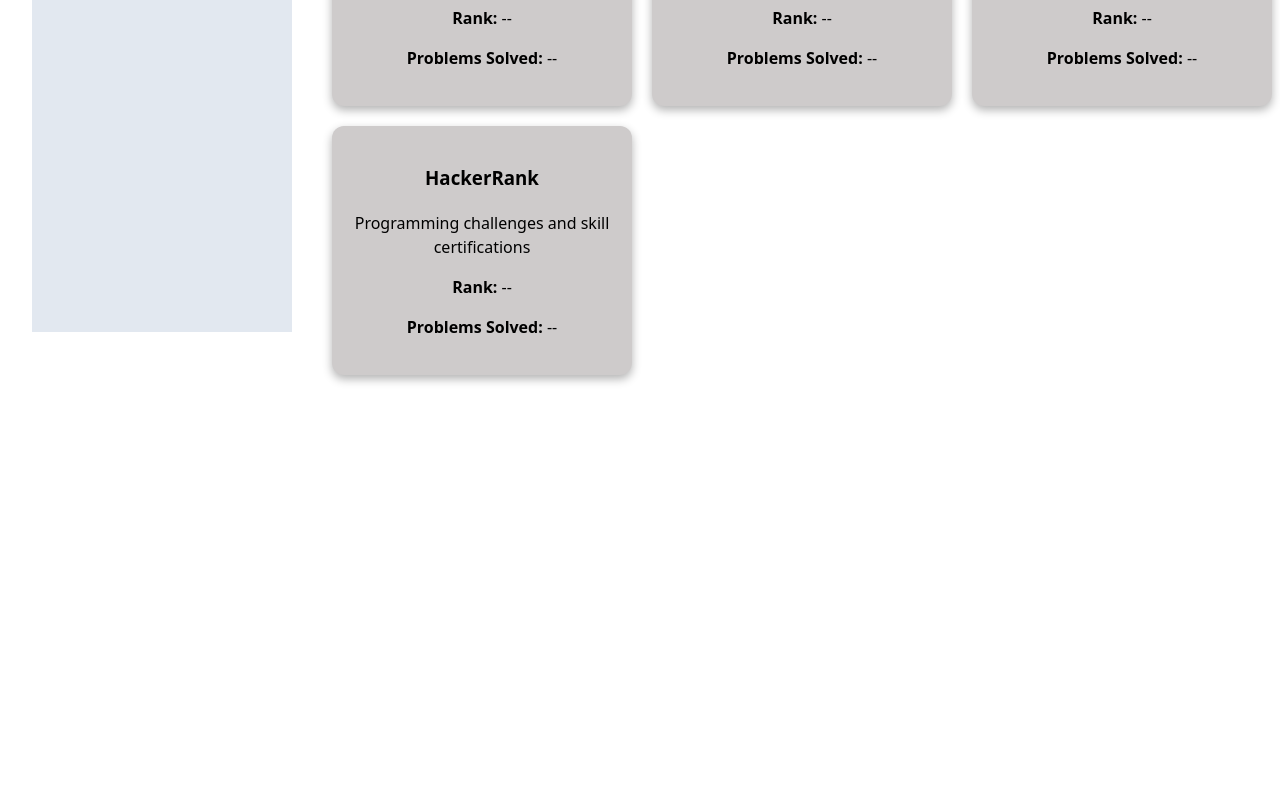
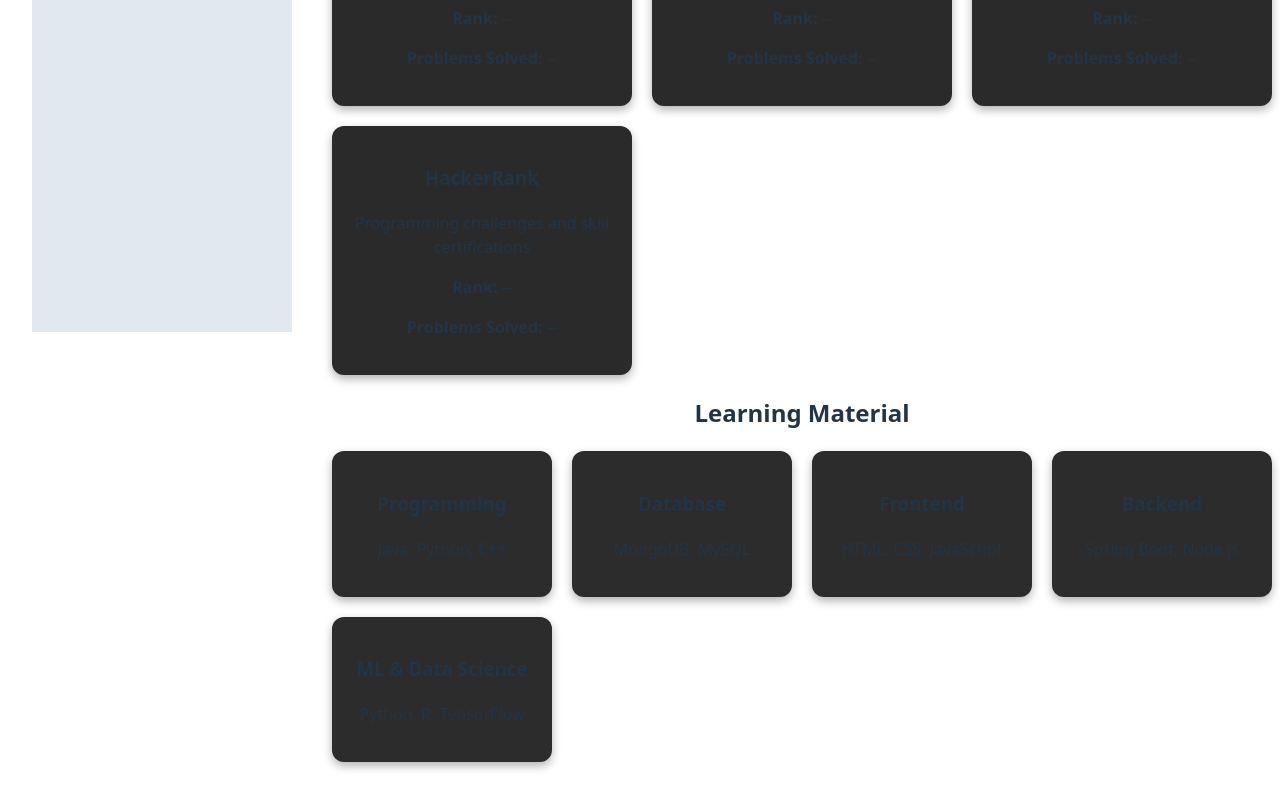
Before and after one commit to rajbrajesh/devsync-backend, a React app in the folder frontend/: page /dashboard in a window 1280 px wide. Shown: the part 600-1408 px from the top of the page. Before the commit the page ends 1047 px from the top, so only its background shows below. Built offline with nearby package versions, Linux system fonts and the light colour scheme; the HTML template or start-up script is replaced by a standard one.

Commit message:
Day_20 - Learning material section added

```diff
--- a/frontend/src/App.css
+++ b/frontend/src/App.css
@@ -55,10 +55,9 @@
 
 /* Individual card styling */
 .platform-card {
-  background-color: #cecbcb;
+  background-color: #2a2a2a;
   padding: 20px;
   border-radius: 12px;
-  color: black;
 
   /* shadow for card effect */
   box-shadow: 0 4px 10px rgba(0,0,0,0.3);
@@ -89,3 +88,28 @@
 
  box-shadow: 0 4px 10px rgba(0,0,0,0.3);
 }
+
+/* Learning section grid */
+.learning-grid {
+ display: grid;
+ grid-template-columns: repeat(auto-fit, minmax(220px, 1fr));
+ gap: 20px;
+ margin-top: 20px;
+}
+
+/* Learning card */
+.learning-card {
+ background-color: #2c2c2c;
+ padding: 20px;
+ border-radius: 12px;
+ text-align: center;
+
+ box-shadow: 0 4px 10px rgba(0,0,0,0.3);
+
+ transition: transform 0.2s ease;
+}
+
+/* Hover effect */
+.learning-card:hover {
+ transform: translateY(-5px);
+}
--- /dev/null
+++ b/frontend/src/components/learning/LearningCard.jsx
@@ -0,0 +1,31 @@
+// Import React
+import React from "react";
+
+/*
+LearningCard Component
+
+Purpose:
+Displays one learning category card
+
+Props:
+title → category name (Frontend, Backend etc.)
+topics → list of technologies
+*/
+
+const LearningCard = ({ title, topics }) => {
+ return (
+
+   // Card container
+   <div className="learning-card">
+
+     {/* Card Title */}
+     <h3>{title}</h3>
+
+     {/* Topics list */}
+     <p>{topics}</p>
+
+   </div>
+ );
+};
+
+export default LearningCard;
--- /dev/null
+++ b/frontend/src/components/learning/LearningSection.jsx
@@ -0,0 +1,65 @@
+import React from "react";
+import LearningCard from "./LearningCard";
+
+/*
+LearningSection Component
+
+Purpose:
+Displays all learning cards
+*/
+
+const LearningSection = () => {
+
+ // Static data (later from backend)
+ const learningData = [
+   {
+     title: "Programming",
+     topics: "Java, Python, C++",
+   },
+   {
+     title: "Database",
+     topics: "MongoDB, MySQL",
+   },
+   {
+     title: "Frontend",
+     topics: "HTML, CSS, JavaScript",
+   },
+   {
+     title: "Backend",
+     topics: "Spring Boot, Node.js",
+   },
+   {
+     title: "ML & Data Science",
+     topics: "Python, R, TensorFlow",
+   },
+ ];
+
+ return (
+
+   // Section container
+   <div>
+
+     {/* Section Title */}
+     <h2>Learning Material</h2>
+
+     {/* Grid container */}
+     <div className="learning-grid">
+
+       {/* Loop through data */}
+       {learningData.map((item, index) => (
+
+         <LearningCard
+           key={index}
+           title={item.title}
+           topics={item.topics}
+         />
+
+       ))}
+
+     </div>
+
+   </div>
+ );
+};
+
+export default LearningSection;
--- a/frontend/src/pages/DashboardPage.jsx
+++ b/frontend/src/pages/DashboardPage.jsx
@@ -4,6 +4,7 @@
 */
 import PlatformGrid from "../components/platform/PlatformGrid";
 import SummarySection from "../components/analytics/SummarySection";
+import LearningSection from "../components/learning/LearningSection";
 
 function DashboardPage(){
 
@@ -11,6 +12,7 @@
     <div>
     <SummarySection />
     <PlatformGrid />
+    <LearningSection />
     </div>
   )
 
```
